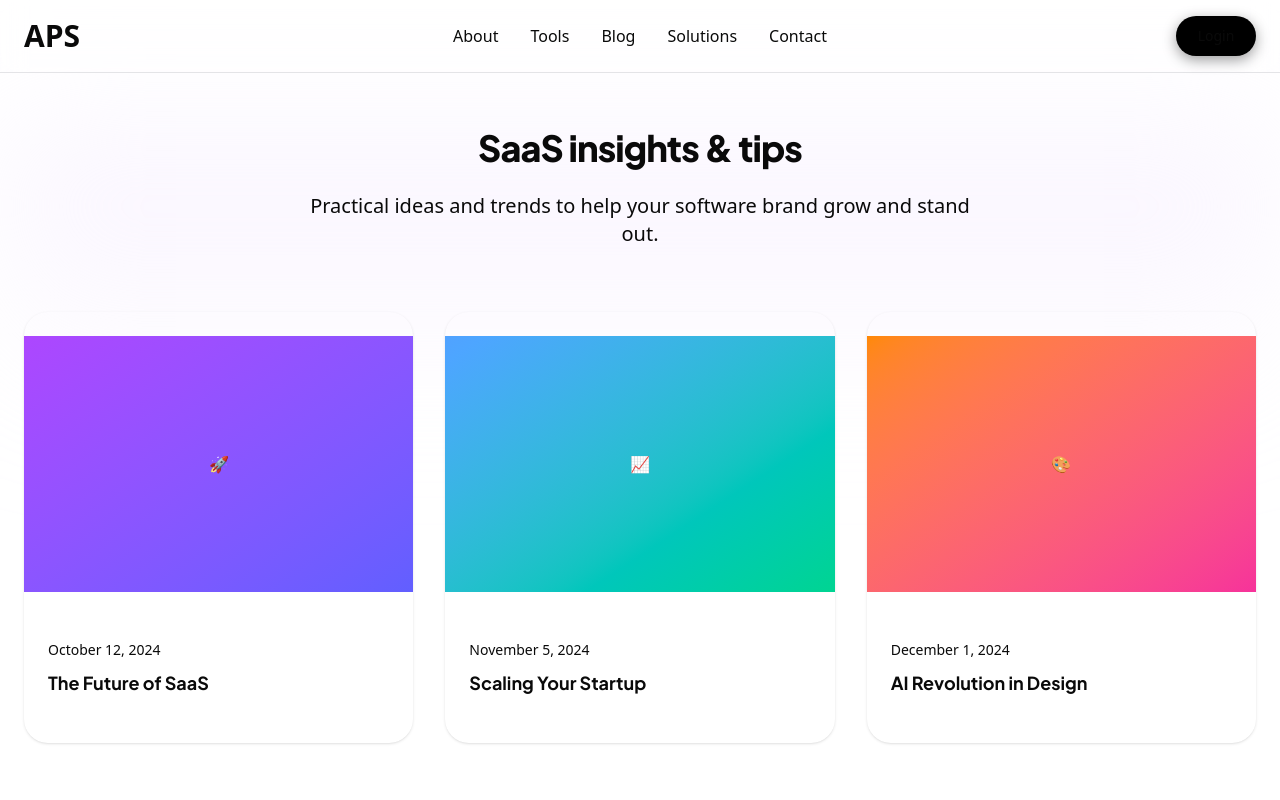
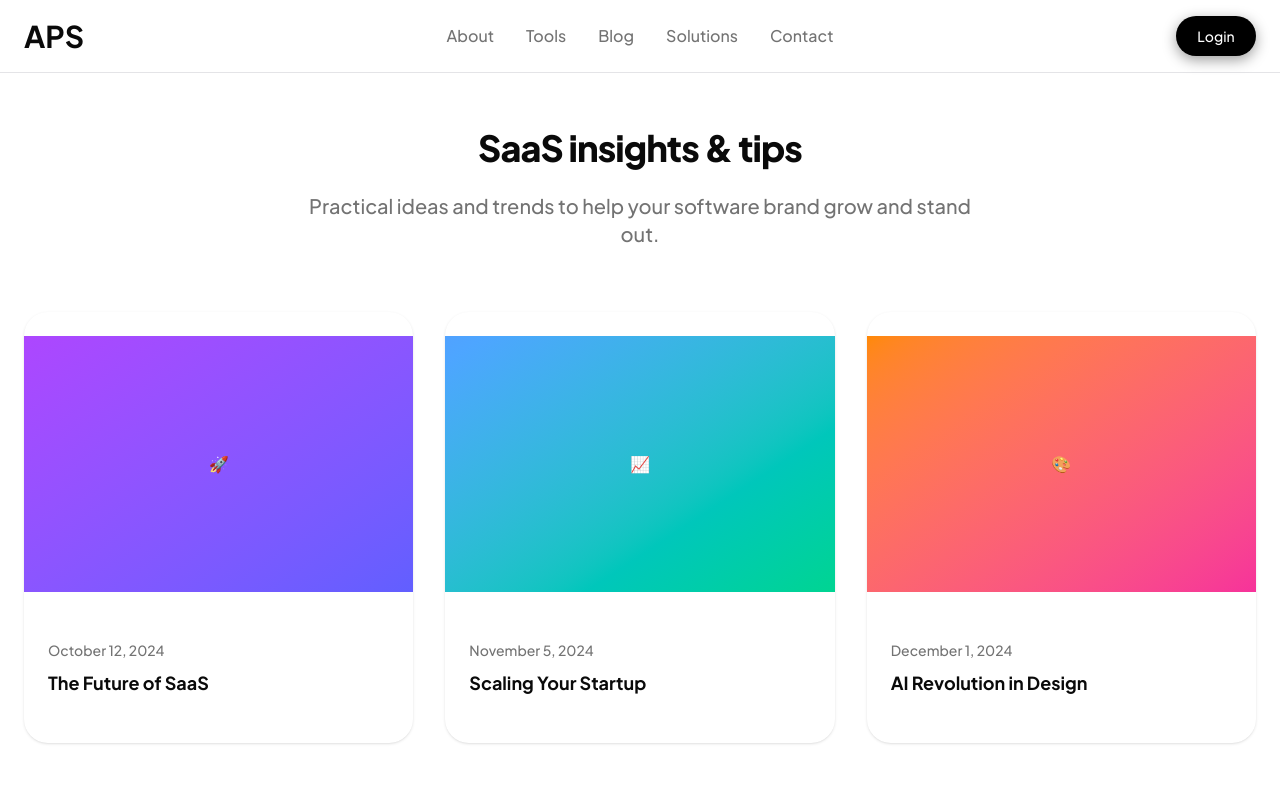
Before and after one commit to akashnai/APS-Next, a Next.js app: page /blog in a window 1280 px wide. Shown: the top 800 px of the page. Built offline with nearby package versions, Linux system fonts and the light colour scheme.

Commit message:
Fix: styling issue fixed

```diff
--- a/src/app/globals.css
+++ b/src/app/globals.css
@@ -1,10 +1,111 @@
 @import url("https://fonts.googleapis.com/css2?family=Outfit:wght@300;400;500;600;700;800&family=Plus+Jakarta+Sans:wght@300;400;500;600;700;800&family=Sora:wght@300;400;500;600;700;800&family=Space+Grotesk:wght@300;400;500;600;700&family=Syne:wght@400;500;600;700;800&display=swap");
-
 @import "tailwindcss";
 
-/* Definition of the design system. All colors, gradients, fonts, etc should be defined here.
-All colors MUST be HSL.
-*/
+@plugin "tailwindcss-animate";
+
+@custom-variant dark (&:where(.dark, .dark *));
+
+@theme {
+  --font-sans: "Plus Jakarta Sans", sans-serif;
+  --font-heading: "Plus Jakarta Sans", sans-serif;
+
+  --color-border: hsl(var(--border));
+  --color-input: hsl(var(--input));
+  --color-ring: hsl(var(--ring));
+  --color-background: hsl(var(--background));
+  --color-foreground: hsl(var(--foreground));
+
+  --color-primary: hsl(var(--primary));
+  --color-primary-foreground: hsl(var(--primary-foreground));
+  --color-primary-light: hsl(var(--primary-light));
+  --color-primary-glow: hsl(var(--primary-glow));
+
+  --color-secondary: hsl(var(--secondary));
+  --color-secondary-foreground: hsl(var(--secondary-foreground));
+
+  --color-destructive: hsl(var(--destructive));
+  --color-destructive-foreground: hsl(var(--destructive-foreground));
+
+  --color-muted: hsl(var(--muted));
+  --color-muted-foreground: hsl(var(--muted-foreground));
+
+  --color-accent: hsl(var(--accent));
+  --color-accent-foreground: hsl(var(--accent-foreground));
+
+  --color-popover: hsl(var(--popover));
+  --color-popover-foreground: hsl(var(--popover-foreground));
+
+  --color-card: hsl(var(--card));
+  --color-card-foreground: hsl(var(--card-foreground));
+
+  --color-sidebar: hsl(var(--sidebar-background));
+  --color-sidebar-foreground: hsl(var(--sidebar-foreground));
+  --color-sidebar-primary: hsl(var(--sidebar-primary));
+  --color-sidebar-primary-foreground: hsl(var(--sidebar-primary-foreground));
+  --color-sidebar-accent: hsl(var(--sidebar-accent));
+  --color-sidebar-accent-foreground: hsl(var(--sidebar-accent-foreground));
+  --color-sidebar-border: hsl(var(--sidebar-border));
+  --color-sidebar-ring: hsl(var(--sidebar-ring));
+
+  --radius-lg: var(--radius);
+  --radius-md: calc(var(--radius) - 2px);
+  --radius-sm: calc(var(--radius) - 4px);
+
+  --image-gradient-hero: var(--gradient-hero);
+  --image-gradient-cta: var(--gradient-cta);
+  --image-gradient-card: var(--gradient-card);
+
+  --shadow-soft: var(--shadow-soft);
+  --shadow-card: var(--shadow-card);
+  --shadow-glow: var(--shadow-glow);
+
+  --animate-accordion-down: accordion-down 0.2s ease-out;
+  --animate-accordion-up: accordion-up 0.2s ease-out;
+  --animate-fade-in: fade-in 0.6s ease-out;
+  --animate-fade-in-left: fade-in-left 0.6s ease-out;
+  --animate-fade-in-right: fade-in-right 0.6s ease-out;
+  --animate-scale-in: scale-in 0.5s ease-out;
+  --animate-float: float 3s ease-in-out infinite;
+  --animate-gradient-shift: gradient-shift 8s ease infinite;
+  --animate-scroll: scroll 30s linear infinite;
+
+  @keyframes accordion-down {
+    from { height: 0; }
+    to { height: var(--radix-accordion-content-height); }
+  }
+  @keyframes accordion-up {
+    from { height: var(--radix-accordion-content-height); }
+    to { height: 0; }
+  }
+  @keyframes fade-in {
+    0% { opacity: 0; transform: translateY(10px); }
+    100% { opacity: 1; transform: translateY(0); }
+  }
+  @keyframes fade-in-left {
+    0% { opacity: 0; transform: translateX(-30px); }
+    100% { opacity: 1; transform: translateX(0); }
+  }
+  @keyframes fade-in-right {
+    0% { opacity: 0; transform: translateX(30px); }
+    100% { opacity: 1; transform: translateX(0); }
+  }
+  @keyframes scale-in {
+    0% { opacity: 0; transform: scale(0.95); }
+    100% { opacity: 1; transform: scale(1); }
+  }
+  @keyframes float {
+    0%, 100% { transform: translateY(0px); }
+    50% { transform: translateY(-10px); }
+  }
+  @keyframes gradient-shift {
+    0%, 100% { background-position: 0% 50%; }
+    50% { background-position: 100% 50%; }
+  }
+  @keyframes scroll {
+    0% { transform: translateX(0); }
+    100% { transform: translateX(-50%); }
+  }
+}
 
 @layer base {
   :root {
@@ -64,24 +165,14 @@ All colors MUST be HSL.
     --shadow-card: 0 8px 32px -8px hsl(0 0% 0% / 0.08);
     --shadow-glow: 0 8px 32px -4px hsl(259 94% 51% / 0.25);
 
-    /* Animations */
-    --transition-smooth: all 0.3s cubic-bezier(0.4, 0, 0.2, 1);
-    --transition-bounce: all 0.4s cubic-bezier(0.34, 1.56, 0.64, 1);
-
+    /* Sidebar Variables */
     --sidebar-background: 0 0% 98%;
-
     --sidebar-foreground: 240 5.3% 26.1%;
-
     --sidebar-primary: 240 5.9% 10%;
-
     --sidebar-primary-foreground: 0 0% 98%;
-
     --sidebar-accent: 240 4.8% 95.9%;
-
     --sidebar-accent-foreground: 240 5.9% 10%;
-
     --sidebar-border: 220 13% 91%;
-
     --sidebar-ring: 217.2 91.2% 59.8%;
   }
 
@@ -160,47 +251,3 @@ All colors MUST be HSL.
     font-family: "Plus Jakarta Sans", sans-serif;
   }
 }
-
-
-#root {
-  max-width: 1280px;
-  margin: 0 auto;
-  padding: 2rem;
-  text-align: center;
-}
-
-.logo {
-  height: 6em;
-  padding: 1.5em;
-  will-change: filter;
-  transition: filter 300ms;
-}
-.logo:hover {
-  filter: drop-shadow(0 0 2em #646cffaa);
-}
-.logo.react:hover {
-  filter: drop-shadow(0 0 2em #61dafbaa);
-}
-
-@keyframes logo-spin {
-  from {
-    transform: rotate(0deg);
-  }
-  to {
-    transform: rotate(360deg);
-  }
-}
-
-@media (prefers-reduced-motion: no-preference) {
-  a:nth-of-type(2) .logo {
-    animation: logo-spin infinite 20s linear;
-  }
-}
-
-.card {
-  padding: 2em;
-}
-
-.read-the-docs {
-  color: #888;
-}
--- a/src/app/page.tsx
+++ b/src/app/page.tsx
@@ -4,7 +4,7 @@ import { LogoSection } from "@/components/LogoSection";
 import { Results } from "@/components/Results";
 import { Features } from "@/components/Features";
 import { Process } from "@/components/Process";
-import { Platform } from "@/components/Platform";
+// import { Platform } from "@/components/Platform";
 import { Testimonials } from "@/components/Testimonials";
 import { Pricing } from "@/components/Pricing";
 import { CTA } from "@/components/CTA";
```
